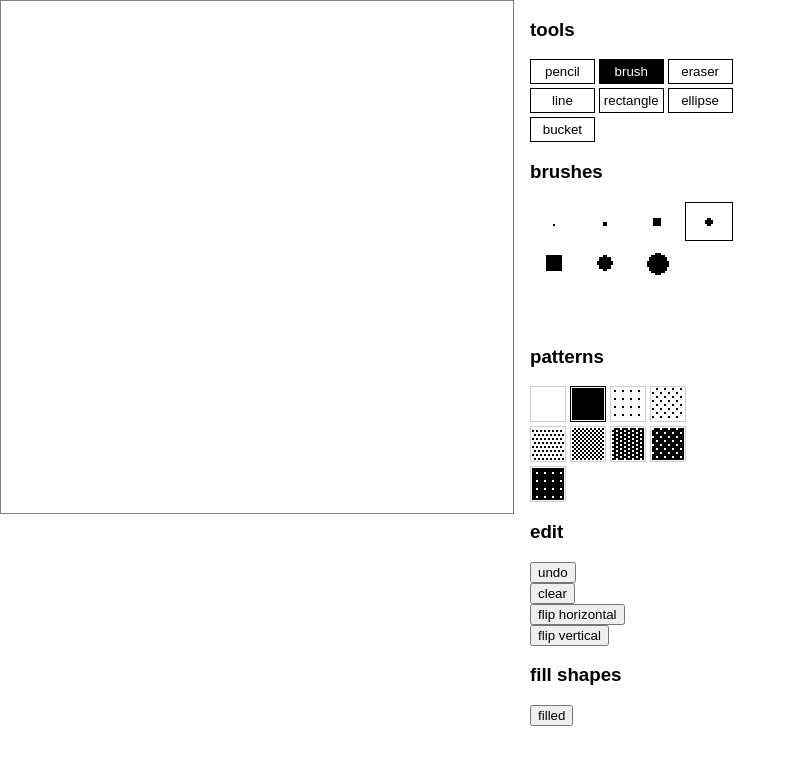
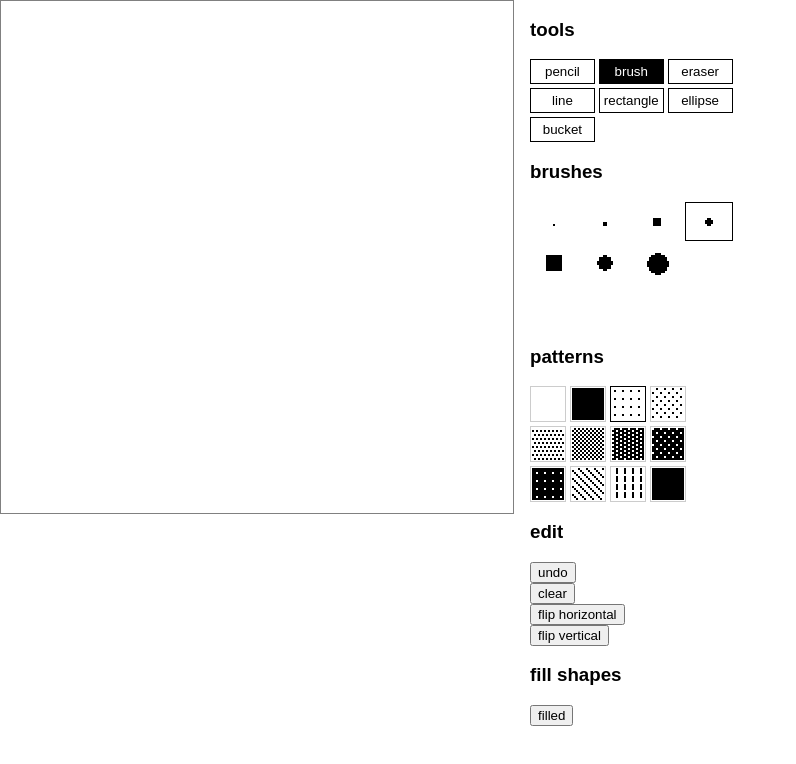
Before and after one commit to modernserf/literally-hypercard, a React (Create React App) app: page / in a window 1280 px wide. Shown: the top 764 px of the page, without its empty margins (0-796 px from the left). Built offline with nearby package versions, Linux system fonts and the light colour scheme.

Commit message:
palette cycling

```diff
--- a/src/App.js
+++ b/src/App.js
@@ -2,8 +2,9 @@ import React, { Component } from "react"
 import styled from "styled-components"
 import "./App.css"
 import { colors, tools, editActions } from "./config"
-import { brushes, patterns } from "./resources"
+import { brushes, patterns, cycles } from "./resources"
 import { getPixel, createBuffer, copy, flipHorizontal, flipVertical } from "./buffer"
+import Palette from "./palette"
 import Patterns from "./Patterns"
 import Canvas from "./Canvas"
 import Brushes from "./Brushes"
@@ -25,6 +26,12 @@ const initState = {
     startPoint: null,
     lastPoint: null,
     fillShapes: true,
+    palette: new Palette({
+        foreground: {r:0,g:0,b:0,a:255},
+        background: {r:255,g:255,b:255,a:255},
+        patterns,
+        cycles,
+    })
 }
 
 function reducer (state, type, payload) {
@@ -194,13 +201,14 @@ class App extends Component {
         this.setState((state) => reducer(state, type, payload) || {})
     }
     render() {
-        const { pixels, tool, brush, pattern, scale } = this.state
+        const { pixels, tool, brush, pattern, scale, palette } = this.state
 
         return (
             <Flex>
                 <div>
                     <Canvas pixels={pixels}
                         patterns={patterns}
+                        palette={palette}
                         dispatch={this.dispatch}
                         scale={scale} />
                 </div>
@@ -215,6 +223,7 @@ class App extends Component {
                     <Patterns selected={pattern}
                         dispatch={this.dispatch}
                         patterns={patterns}
+                        palette={palette}
                         scale={scale}/>
                     <EditActions dispatch={this.dispatch} />
                     <div>
--- a/src/Canvas.js
+++ b/src/Canvas.js
@@ -7,6 +7,7 @@ export default class Canvas extends Component {
         pixels: PropTypes.object.isRequired,
         dispatch: PropTypes.func.isRequired,
         scale: PropTypes.number.isRequired,
+        palette: PropTypes.object.isRequired,
     }
     state = {
         mouseDown: false,
@@ -28,8 +29,8 @@ export default class Canvas extends Component {
     }
     renderCanvas = () => {
         this.frame++
-        const { scale, patterns } = this.props
-        setImageData(this.ctx, this.props.pixels, scale, this.frame, patterns)
+        const { scale, palette } = this.props
+        setImageData(this.ctx, this.props.pixels, scale, this.frame, palette)
         requestAnimationFrame(this.renderCanvas)
     }
     getPoint = (e) => {
--- a/src/Icon.js
+++ b/src/Icon.js
@@ -6,8 +6,9 @@ export default class Icon extends Component {
     static propTypes = {
         scale: PropTypes.number.isRequired,
         pixels: PropTypes.object.isRequired,
-        patterns: PropTypes.array,
+        palette: PropTypes.object,
     }
+    frame = 0
     componentDidMount () {
         if (this.ctx) { this.renderCanvas() }
     }
@@ -19,8 +20,10 @@ export default class Icon extends Component {
         this.ctx = e.getContext("2d")
     }
     renderCanvas = () => {
-        const { pixels, scale, patterns } = this.props
-        setImageData(this.ctx, pixels, scale, 0, patterns)
+        const { pixels, scale, palette } = this.props
+        setImageData(this.ctx, pixels, scale, this.frame, palette)
+        this.frame++
+        requestAnimationFrame(this.renderCanvas)
     }
     render () {
         const { pixels, scale } = this.props
--- a/src/Patterns.js
+++ b/src/Patterns.js
@@ -29,16 +29,16 @@ function fillPattern (value, width, height) {
     return buf
 }
 
-export default function Patterns ({ selected, dispatch, patterns, scale }) {
+export default function Patterns ({ selected, dispatch, palette, scale }) {
     return (
         <div>
             <h3>patterns</h3>
-            <Grid>{patterns.map((pattern, i) => (
+            <Grid>{palette.patterns.map((i) => (
                 <li key={i}>
-                    <PatternButton selected={selected === i + 1}
-                        onClick={() => dispatch("selectPattern", i + 1)}>
-                        <Icon pixels={fillPattern(i + 1, 16, 16)}
-                            patterns={patterns}
+                    <PatternButton selected={selected === i }
+                        onClick={() => dispatch("selectPattern", i)}>
+                        <Icon pixels={fillPattern(i, 16, 16)}
+                            palette={palette}
                             scale={scale}/>
                     </PatternButton>
                 </li>
--- a/src/buffer.js
+++ b/src/buffer.js
@@ -57,18 +57,10 @@ function fastLog(n) {
     return Math.log2(n) | 0
 }
 
-export function setImageData (ctx, buffer, scale, _frame, patterns) {
+export function setImageData (ctx, buffer, scale, frame, palette) {
     const w = buffer.width
     const h = buffer.height
     const logW = buffer.logW
-
-    const getFilled = patterns
-        ? (px, x, y) => {
-            if (!px) { return 0 }
-            // all patterns are 4x4
-            return getPixel(patterns[px - 1], x & 3, y & 3)
-        }
-        : (px) => px
 
     const imageData = ctx.createImageData(w << scale, h << scale)
     const ln = imageData.data.length
@@ -78,18 +70,32 @@ export function setImageData (ctx, buffer, scale, _frame, patterns) {
     // a % b => a & b - 1
     const xScale = (1 << logW + scale - 1) - 1
 
+    if (palette) {
+        for (let i = 0; i < ln; i += 4) {
+            const y = i >> yScale
+            const x = (i >> 2 >> scale) & xScale
+            const px = palette.getPixel(buffer, x, y, frame)
+            imageData.data[i] = px.r
+            imageData.data[i + 1] = px.g
+            imageData.data[i + 2] = px.b
+            imageData.data[i + 3] = px.a
+        }
+    } else {
         for (let i = 0; i < ln; i += 4) {
             const y = i >> yScale
             const x = (i >> 2 >> scale) & xScale
             const px = getPixel(buffer, x, y)
 
-        if (getFilled(px, x, y)) {
+            if (px) {
                 imageData.data[i] = 0
                 imageData.data[i + 1] = 0
                 imageData.data[i + 2] = 0
                 imageData.data[i + 3] = 255
             }
         }
+
+    }
+
 
     ctx.putImageData(imageData, 0, 0)
 }
--- a/src/config.js
+++ b/src/config.js
@@ -15,11 +15,6 @@ export const editActions = [
 
 export const colors = {
     transparent: 0,
-    white: 1,
-    black: 2,
-
-    cycle1: 8,  // 1000
-    cycle2: 9,  // 1001
-    cycle3: 10, // 1010
-    cycle4: 11, // 1011
+    white: 0,
+    black: 1,
 }
--- /dev/null
+++ b/src/palette.js
@@ -0,0 +1,31 @@
+import { getPixel } from "./buffer"
+
+export default class Palette {
+    constructor ({
+        foreground, // {r,g,b,a} 0-255
+        background, // {r,g,b,a} 0-255
+        patterns,   // [4x4 buffer]
+        cycles = [],     // [{rate, frames: [4x4 buffer]}]
+    }) {
+        this._foreground = foreground
+        this._background = background
+        this._patternLength = patterns.length
+        this._index = patterns.concat(cycles)
+    }
+    get patterns () {
+        return this._index.map((_,i) => i)
+    }
+    getPixel (buffer, x, y, frame) {
+        const fg = this._foreground
+        const bg = this._background
+        const patternID = getPixel(buffer, x, y)
+        if (patternID === 0) { return bg }
+        if (patternID === 1) { return fg }
+        if (patternID < this._patternLength) {
+            return getPixel(this._index[patternID], x & 3, y & 3) ? fg : bg
+        }
+        const { rate, frames } = this._index[patternID]
+        const pattern = frames[(frame >> rate) % frames.length]
+        return getPixel(pattern, x & 3, y & 3) ? fg : bg
+    }
+}
--- a/src/resources.js
+++ b/src/resources.js
@@ -1,30 +1,10 @@
 import { createPattern } from "./buffer"
 import { colors } from "./config"
 
-export const cycleFill = (() => {
-    const _1 = colors.cycle1, _2 = colors.cycle2, _3 = colors.cycle3, _4 = colors.cycle4
-
-    return {
-        topLeft: createPattern([
-            [_1,_2,_3,_4],
-            [_4,_1,_2,_3],
-            [_3,_4,_1,_2],
-            [_2,_3,_4,_1],
-        ]),
-        bottomRight: createPattern([
-            [_4,_3,_2,_1],
-            [_1,_4,_3,_2],
-            [_2,_1,_4,_3],
-            [_3,_2,_1,_4],
-        ]),
-    }
-})()
-
-export const brushes = (() => {
 const X = colors.black
 const _ = colors.transparent
 
-    return [
+export const brushes = [
     [
         [X],
     ],
@@ -83,13 +63,8 @@ export const brushes = (() => {
         [_,_,_,_,_,_,_,_,_,_,_,_,_,_,_,_],
     ],
 ].map(createPattern)
-})()
 
-export const patterns = (() => {
-    const X = colors.black
-    const _ = colors.transparent
-
-    return [
+export const patterns = [
     [
         [_,_,_,_],
         [_,_,_,_],
@@ -144,6 +119,112 @@ export const patterns = (() => {
         [X,X,_,X],
         [X,X,X,X],
     ],
+].map(createPattern)
 
-    ].map(createPattern)
-})()
+
+
+
+export const cycles = [
+    { rate: 2, frames: [
+        [
+            [X,_,_,_],
+            [_,X,_,_],
+            [_,_,X,_],
+            [_,_,_,X],
+        ],
+        [
+            [_,X,_,_],
+            [_,_,X,_],
+            [_,_,_,X],
+            [X,_,_,_],
+        ],
+        [
+            [_,_,X,_],
+            [_,_,_,X],
+            [X,_,_,_],
+            [_,X,_,_],
+        ],
+        [
+            [_,_,_,X],
+            [X,_,_,_],
+            [_,X,_,_],
+            [_,_,X,_],
+        ]
+    ].map(createPattern) },
+    { rate: 2, frames: [
+        [
+            [_,_,_,_],
+            [X,_,_,_],
+            [X,_,_,_],
+            [X,_,_,_],
+        ],
+        [
+            [_,_,X,_],
+            [_,_,_,_],
+            [X,_,_,_],
+            [X,_,_,_],
+        ],
+        [
+            [_,_,X,_],
+            [_,_,X,_],
+            [_,_,_,_],
+            [X,_,_,_],
+        ],
+        [
+            [_,_,X,_],
+            [_,_,X,_],
+            [_,_,X,_],
+            [_,_,_,_],
+        ],
+        [
+            [_,_,_,_],
+            [_,_,X,_],
+            [_,_,X,_],
+            [_,_,X,_],
+        ],
+        [
+            [X,_,_,_],
+            [_,_,_,_],
+            [_,_,X,_],
+            [_,_,X,_],
+        ],
+        [
+            [X,_,_,_],
+            [X,_,_,_],
+            [_,_,_,_],
+            [_,_,X,_],
+        ],
+        [
+            [X,_,_,_],
+            [X,_,_,_],
+            [X,_,_,_],
+            [_,_,_,_],
+        ],
+    ].map(createPattern) },
+    { rate: 4, frames: [
+        [
+            [X,X,X,X],
+            [X,X,X,X],
+            [X,X,X,X],
+            [X,X,X,X],
+        ],
+        [
+            [X,X,X,X],
+            [X,X,X,X],
+            [X,X,X,X],
+            [X,X,X,X],
+        ],
+        [
+            [X,X,X,X],
+            [X,X,X,X],
+            [X,X,X,X],
+            [X,X,X,X],
+        ],
+        [
+            [X,X,X,X],
+            [X,X,X,X],
+            [X,X,_,X],
+            [X,X,X,X],
+        ],
+    ].map(createPattern) }
+]
```
Lines whose indentation alone changed are shown as unchanged.
